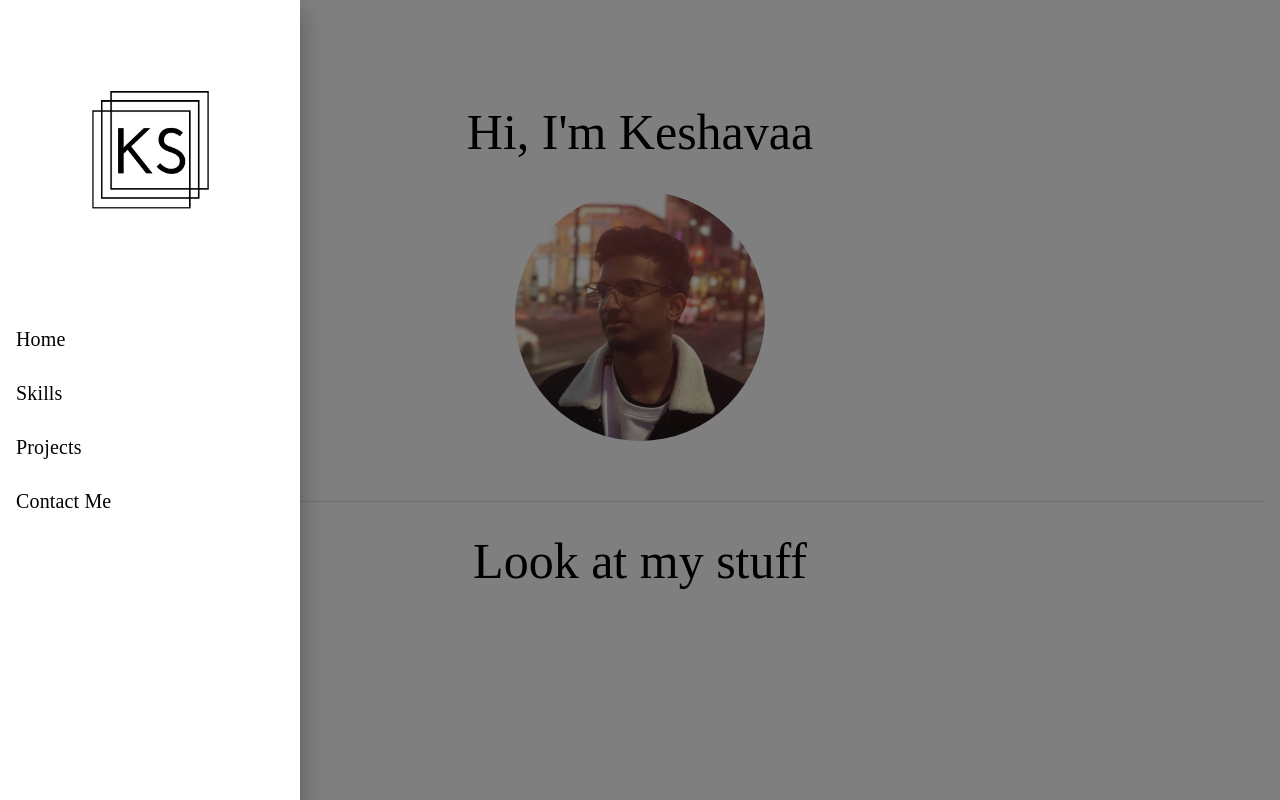
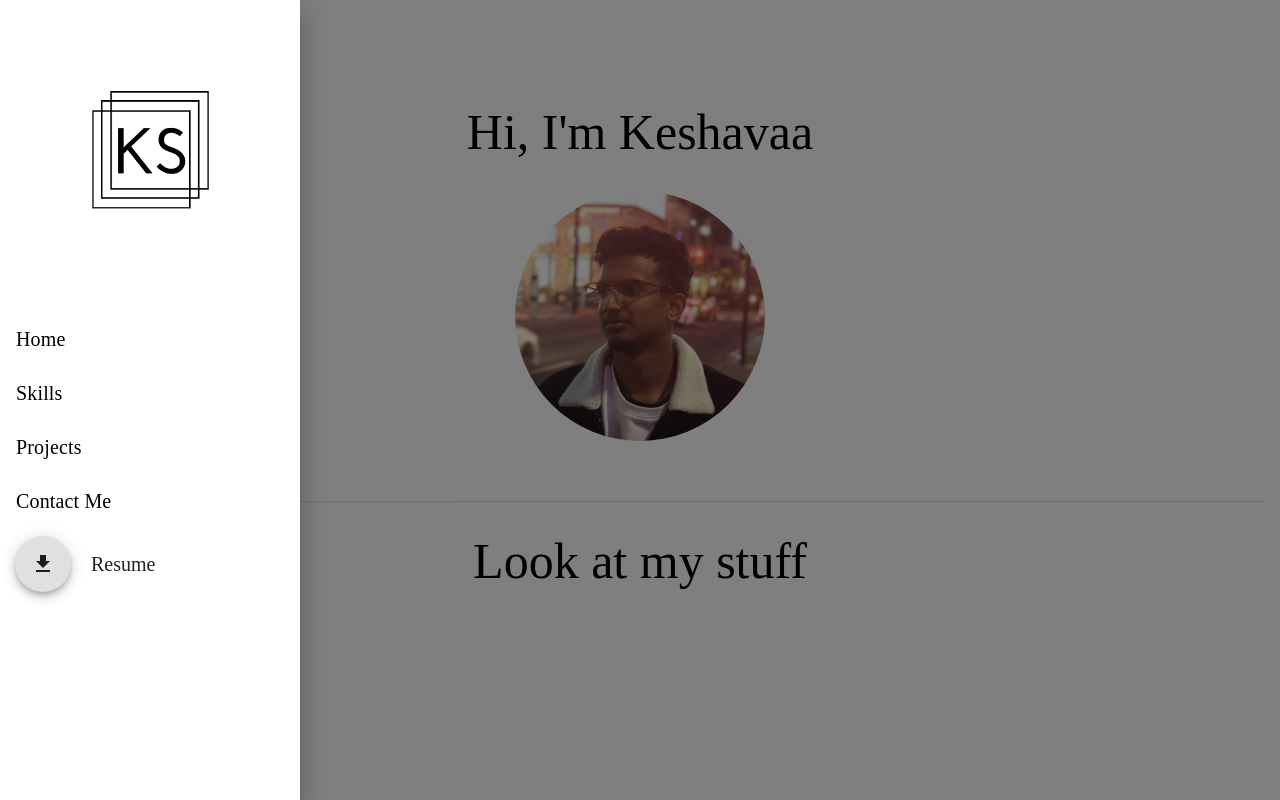
Before and after one commit to skeshavaa/my-portfolio, a React (Create React App) app in the folder client/: page / in a window 1280 px wide. Both pictures are taken after a click on the button 49 px from the left and 49 px from the top of the page. Built offline with nearby package versions, Linux system fonts and the light colour scheme.

Commit message:
added download button for resume

```diff
--- /dev/null
+++ b/client/src/components/download.js
@@ -0,0 +1,16 @@
+import React from 'react'
+import { Fab } from '@material-ui/core'
+import GetAppIcon from '@material-ui/icons/GetApp';
+import Resume from '../assets/documents/Resume.pdf'
+
+const Download = () => {
+    return (
+        <div>
+            <Fab className="download-icon" download href={Resume}>
+                <GetAppIcon />
+            </Fab>
+        </div>
+    )
+}
+
+export default Download
--- a/client/src/components/drawerContent.js
+++ b/client/src/components/drawerContent.js
@@ -3,6 +3,7 @@ import { List, ListItemText, ListItem } from '@material-ui/core'
 import { Link } from 'react-router-dom'
 import styled from 'styled-components'
 import Item from '../components/item'
+import Download from '../components/download'
 import Logo from '../assets/images/Logo.png'
 
 const DrawerContent = () => {
@@ -15,6 +16,10 @@ const DrawerContent = () => {
                 <Item text="Projects" route="/projects"></Item>
                 <Item text="Contact Me" route="/contact"></Item>
             </List>
+            <ResumeWrapper>
+                <Download />
+                <ItemText>Resume</ItemText>
+            </ResumeWrapper>
         </Wrapper>
     )
 }
@@ -29,3 +34,16 @@ const Image = styled.img`
     width: 300px;
     height: 300px;
 `
+
+const ResumeWrapper = styled.div`
+    display: flex;
+    padding-left: 15px;
+    align-items: center;
+`
+
+
+const ItemText = styled.p`
+    font-family: "Raleway";
+    font-size: 20px;
+    padding-left: 20px;
+`
--- a/client/src/pages/contact.js
+++ b/client/src/pages/contact.js
@@ -7,6 +7,7 @@ const Contact = () => {
         <div>
             <Layout />
             <Form />
+
         </div>
     )
 }
--- a/client/src/styles/general.css
+++ b/client/src/styles/general.css
@@ -23,6 +23,7 @@ html, body, head, p, h1, h2{
     width: 80%;
 }
 
+
 @import url('https://fonts.googleapis.com/css2?family=Abel&display=swap');
 @import url('https://fonts.googleapis.com/css2?family=Inconsolata:wght@300&display=swap');
 @import url('https://fonts.googleapis.com/css2?family=Raleway&display=swap');
```
Also changed, not shown: 1 other file (tests, documents, lock files or other folders).
